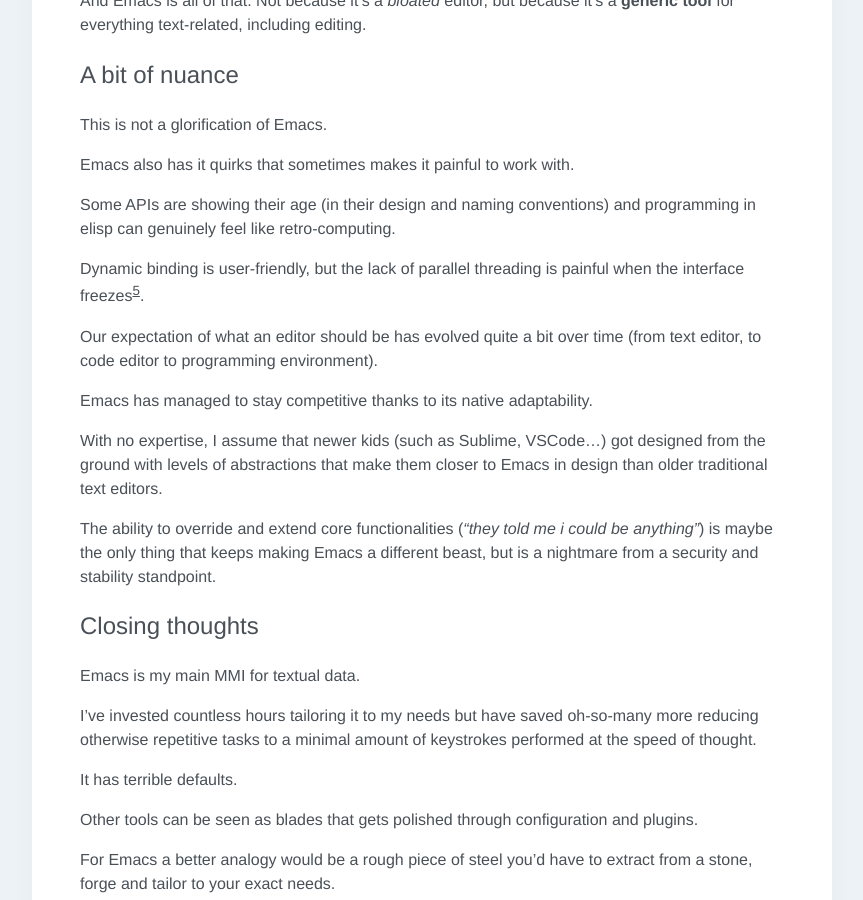
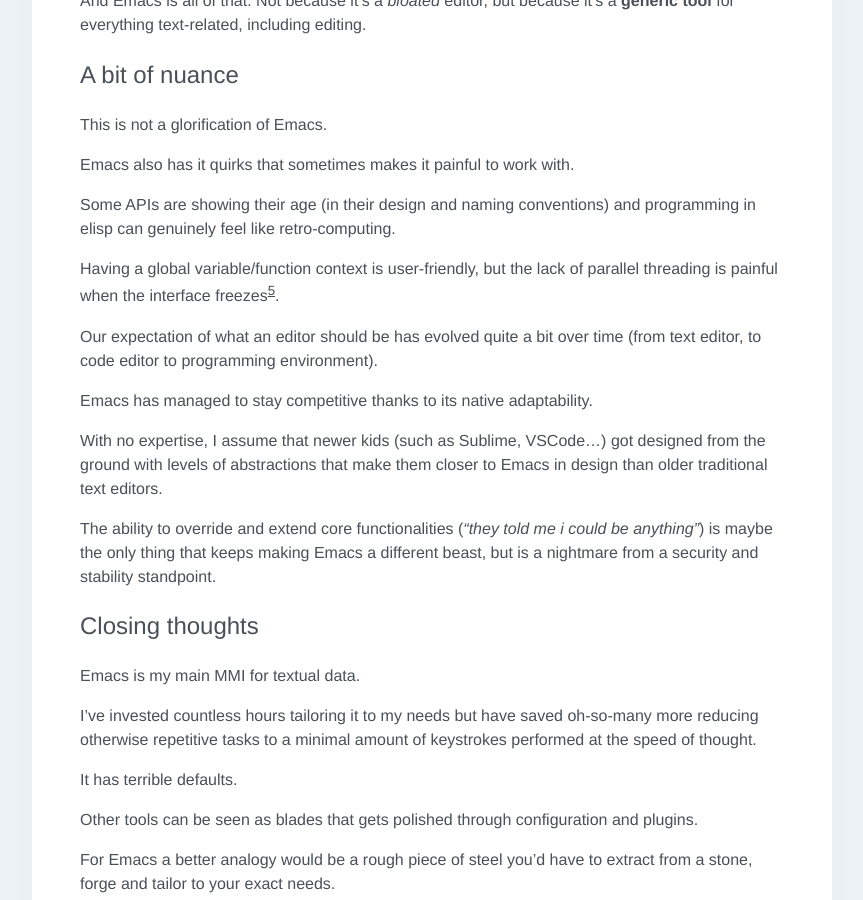
Before and after one commit to p3r7/blog, a Jekyll site: the page built from _posts/2020-01-12-emacs-is-no-editor.md, in a window 1280 px wide and 900 px high, scrolled down 3217 px. Shown: the whole window, without its empty margins (208-1071 px from the left). Built offline with Jekyll 4.4.1, drawn with Linux system fonts in a browser that asks for light colours; some web fonts are replaced.

Commit message:
More correct meaning

```diff
--- a/_posts/2020-01-12-emacs-is-no-editor.md
+++ b/_posts/2020-01-12-emacs-is-no-editor.md
@@ -101,7 +101,7 @@ Emacs also has it quirks that sometimes makes it painful to work with.
 
 Some APIs are showing their age (in their design and naming conventions) and programming in elisp can genuinely feel like retro-computing.
 
-Dynamic binding is user-friendly, but the lack of parallel threading is painful when the interface freezes[^5].
+Having a global variable/function context is user-friendly, but the lack of parallel threading is painful when the interface freezes[^5].
 
 Our expectation of what an editor should be has evolved quite a bit over time (from text editor, to code editor to programming environment).
 
```
